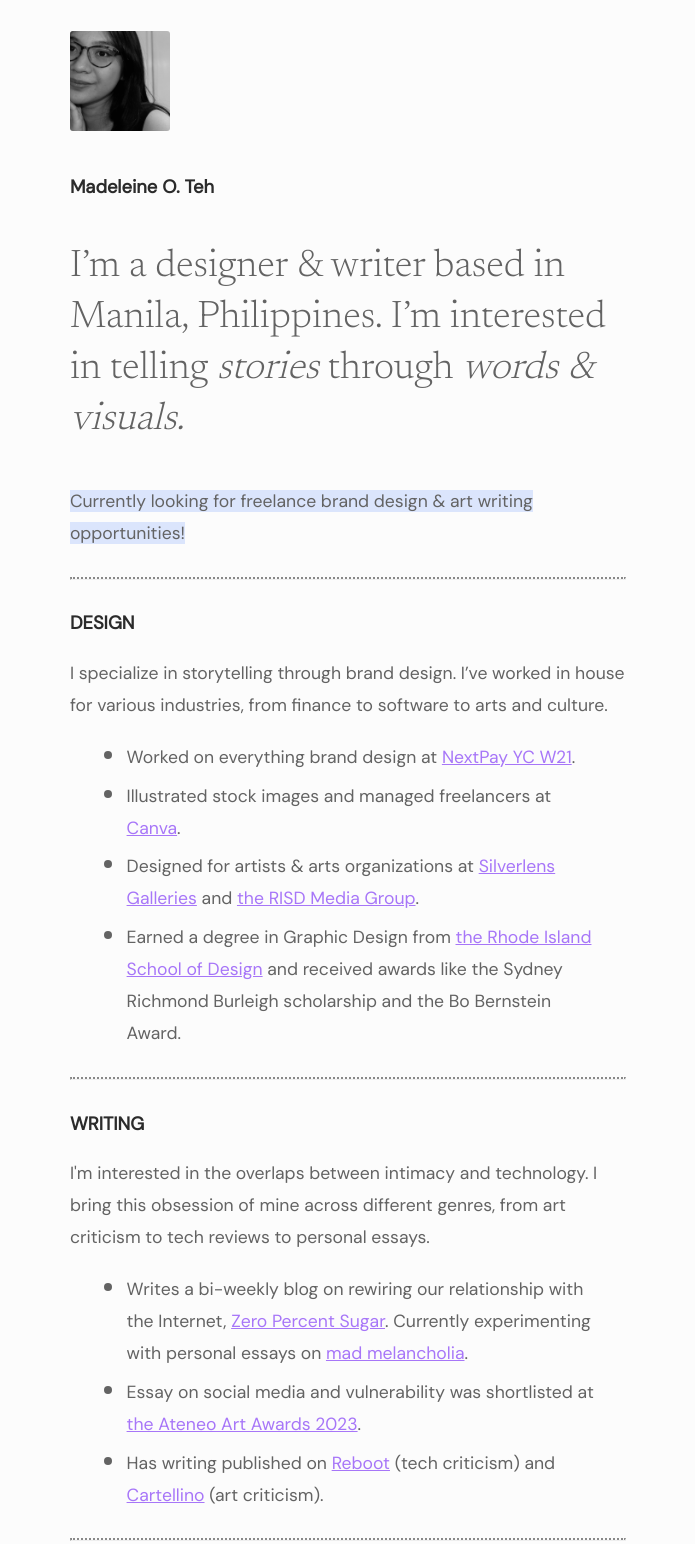
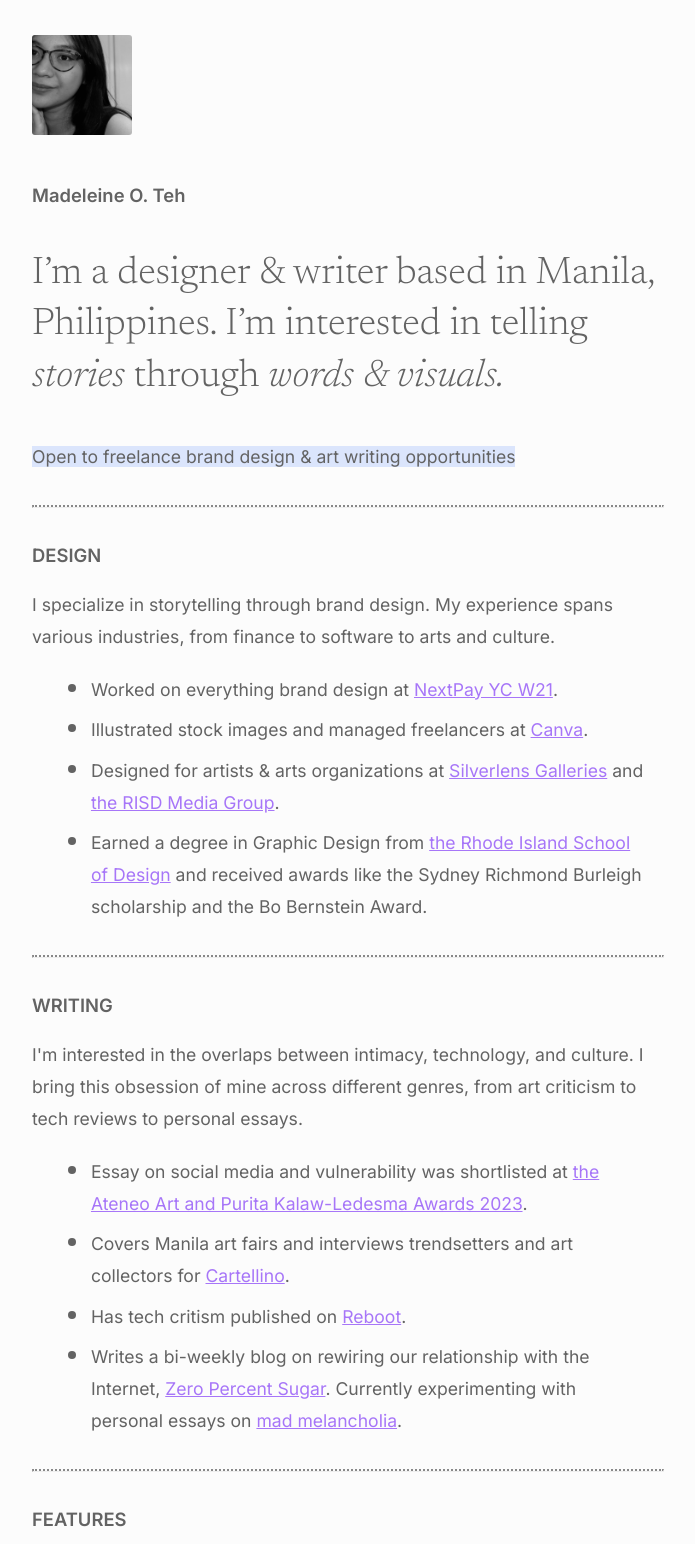
Before and after one commit to springbystone/springbystone.github.io, a plain HTML site: page index.html in a window 1280 px wide. Shown: the part 131-1675 px from the top of the page, without its empty margins (292-987 px from the left). Drawn offline with Linux system fonts and the light colour scheme.

Commit message:
20240320
Copy:
- changed description in DESIGN overview
- changed the WRITING section
- changed CTA for freelance work

Design:
- Changed from DM Sans to Inter
- Updated Newsreader to improve italics
- Changed padding from 28% to 25%

```diff
--- a/index.html
+++ b/index.html
@@ -4,7 +4,7 @@
         <link rel="stylesheet" href="style.css">
         <link rel="preconnect" href="https://fonts.googleapis.com">
         <link rel="preconnect" href="https://fonts.gstatic.com" crossorigin>
-        <link href="https://fonts.googleapis.com/css2?family=DM+Sans:opsz@9..40&family=Newsreader:opsz,wght@6..72,300&display=swap" rel="stylesheet">
+        <link href="https://fonts.googleapis.com/css2?family=Inter:wght@100..900&family=Newsreader:ital,opsz,wght@0,6..72,200..800;1,6..72,200..800&display=swap" rel="stylesheet">
         <meta name="viewport" content="width=device-width, initial-scale=1.0">
     </head>
     <body>
@@ -13,13 +13,13 @@
                 <img src="me.png">
                 <h1>Madeleine O. Teh</h1>
                 <p id="callout">I’m a designer & writer based in Manila, Philippines. I’m interested in telling <span id="italic">stories</span> through <span id="italic">words & visuals.</span></p>
-                <p><span id="highlight">Currently looking for freelance brand design & art writing opportunities!</span></p>
+                <p><span id="highlight">Open to freelance brand design & art writing opportunities</span></p>
 
             </div>
             <div id="design" class="section">
                 <hr>
                 <h2>DESIGN</h2>
-                <p>I specialize in storytelling through brand design. I’ve worked in house for various industries, from finance to software to arts and culture. </p>
+                <p>I specialize in storytelling through brand design. My experience spans various industries, from finance to software to arts and culture. </p>
                 <ul>
                     <li>Worked on everything brand design at <a href="https://nextpay.world/" target="_blank">NextPay YC W21</a>.</li>
                     <li>Illustrated stock images and managed freelancers at <a href="https://www.canva.com/" target="_blank">Canva</a>.</li>
@@ -30,11 +30,12 @@
             <div id="writing" class="section">
                 <hr>
                 <h2>WRITING</h2>
-                <p>I'm interested in the overlaps between intimacy and technology. I bring this obsession of mine across different genres, from art criticism to tech reviews to personal essays.</p>
+                <p>I'm interested in the overlaps between intimacy, technology, and culture. I bring this obsession of mine across different genres, from art criticism to tech reviews to personal essays.</p>
                 <ul>
+                    <li>Essay on social media and vulnerability was shortlisted at <a href="https://pkl.ateneoartgallery.com/essays/yeo-kaa-gives-us-strength-at-art-fair-philippines-2023-and-online" target="_blank">the Ateneo Art and Purita Kalaw-Ledesma Awards 2023</a>.</li>
+                    <li>Covers Manila art fairs and interviews trendsetters and art collectors for <a href="https://cartellino.com/features?author=Madeleine%20Teh">Cartellino</a>.</li>
+                    <li>Has tech critism published on <a href="https://joinreboot.org/p/2023-roundup" target="_blank">Reboot</a>.</li>
                     <li>Writes a bi-weekly blog on rewiring our relationship with the Internet, <a href="https://zeropercentsugar.substack.com/">Zero Percent Sugar</a>. Currently experimenting with personal essays on <a href="https://madeleineoteh.substack.com/">mad melancholia</a>.</li>
-                    <li>Essay on social media and vulnerability was shortlisted at <a href="https://pkl.ateneoartgallery.com/essays/yeo-kaa-gives-us-strength-at-art-fair-philippines-2023-and-online" target="_blank">the Ateneo Art Awards 2023</a>.</li>
-                    <li>Has writing published on <a href="https://joinreboot.org/p/2023-roundup" target="_blank">Reboot</a> (tech criticism) and <a href="https://cartellino.com/features/2023/12/22/Everythings-Going-to-Be-Fine-In-Conversation-with-Katrina-Stuart-Santiago" target="_blank">Cartellino</a> (art criticism). </li>
             </div>
             <div id="features" class="section">
                 <hr>
@@ -49,8 +50,8 @@
             <div id="contact" class="section">
                 <hr>
                 <h2>CONTACT</h2>
-                <p><span id="highlight">Currently looking for freelance brand design & art writing opportunities!</span></p>
-                <p>⋅˚₊‧ ୨୧ ‧₊˚ ⋅ Full design portfolio available upon request ⋅˚₊‧ ୨୧ ‧₊˚ ⋅</p>
+                <p><span id="highlight">Open to freelance brand design & art writing opportunities</span></p>
+                <p>Full design portfolio available upon request</p>
                 <p>Email: <a href="mailto:madeleine.o.teh@gmail.com">madeleine.o.teh@gmail.com</a></p>
                 <p><a href="https://www.instagram.com/madeleine.o.teh/" target="_blank">Instagram</a>, <a href="https://www.linkedin.com/in/madeleine-teh2021/" target="_blank">LinkedIn</a>, <a href="https://twitter.com/madeleine_o_teh" target="_blank">Twitter</a></p>
             </div>
--- a/style.css
+++ b/style.css
@@ -1,27 +1,29 @@
 body {
     background-color: #fcfcfc;
-    font-family: 'DM Sans', sans-serif;
+    font-family: "Inter", sans-serif;
     font-size: 1.1rem;
     line-height: 2rem;
     color: #636363;
 }
 
 #content-main {
-    padding: 10% 28%;
+    padding: 10% 25%;
 }
 
 h1 {
-  font-family: 'DM Sans', sans-serif;
+    font-family: "Inter", sans-serif;
     font-size: 1.15rem;
     line-height: 2rem;
-    color: #2b2b2b;
+    font-weight: 600;
+    color: #636363;
 }
 
 h2 {
-  font-family: 'DM Sans', sans-serif;
+  font-family: "Inter", sans-serif;
     font-size: 1.15rem;
     line-height: 2rem;
-    color: #2b2b2b;
+    font-weight: 600;
+    color: #636363;
 }
 
 ul {
@@ -58,6 +60,7 @@ hr {
 
 #callout {
     font-family: 'Newsreader', sans-serif;
+    font-weight: 300;
     font-size: 2.4rem;
     line-height: 3.2rem;
     color: #636363;
@@ -82,7 +85,7 @@ hr {
   }
 
   #highlight {
-    background-color: rgba(219,229,252,1);
+    background-color: #dbe5fc;
   }
 
   #postscript {
```
